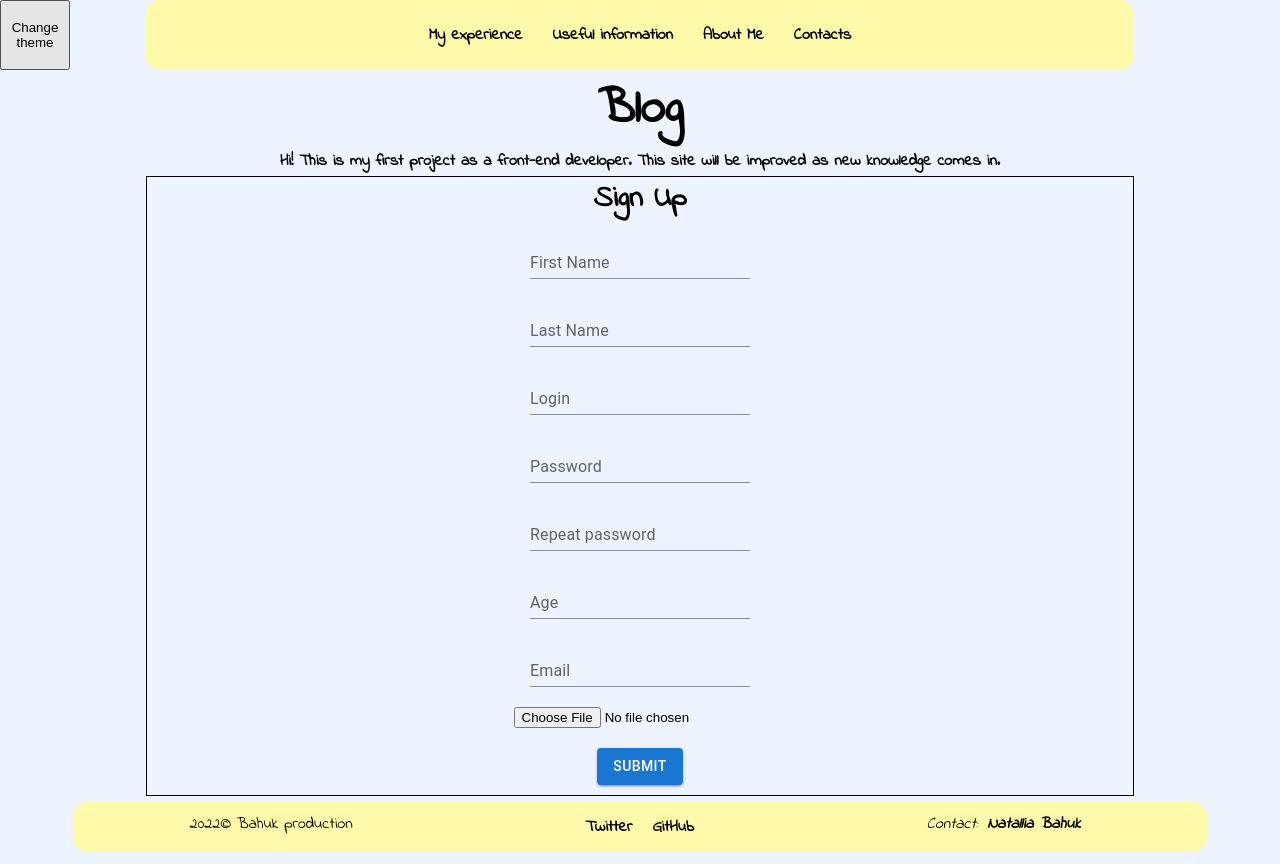
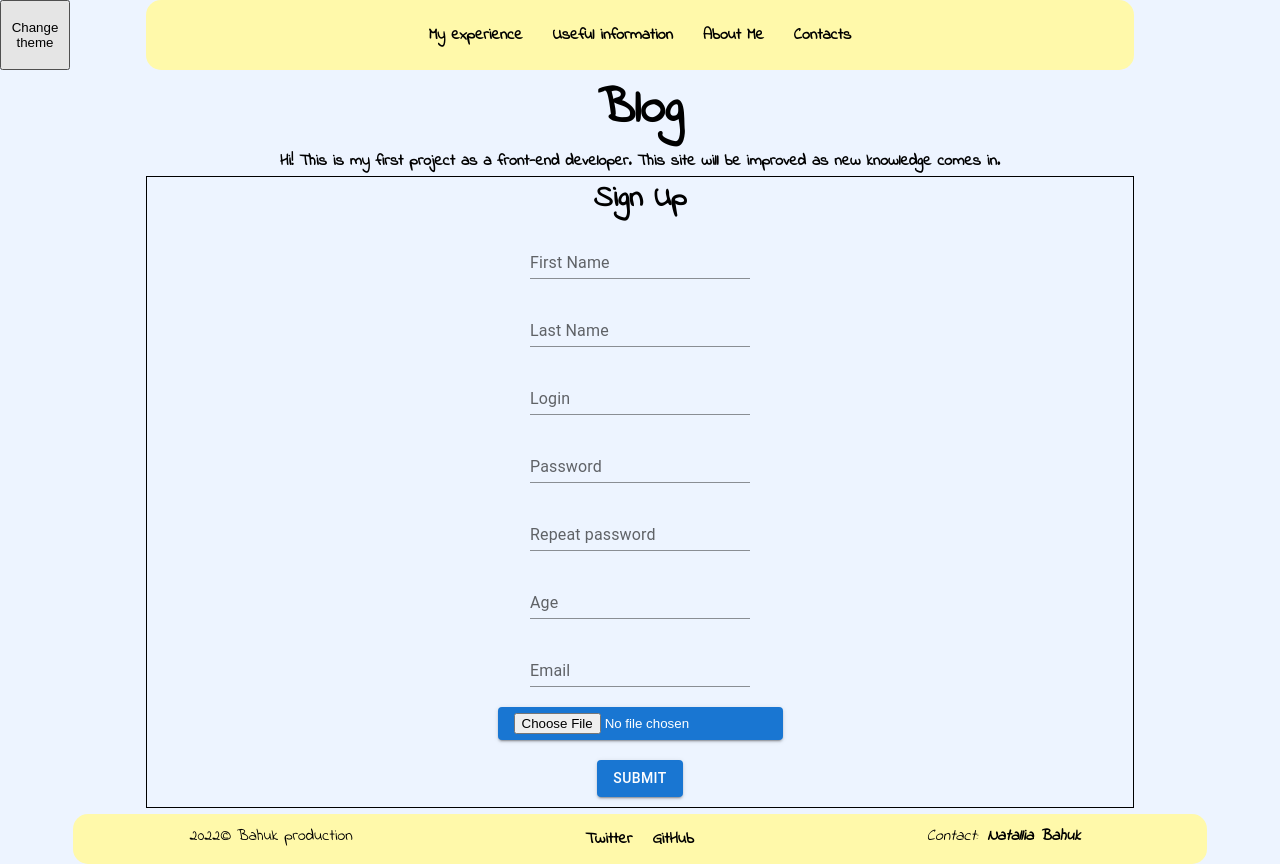
Before and after one commit to ohthatbaguk/genshin-impact, a React (Create React App) app: page / in a window 1280 px wide. Built offline with nearby package versions, Linux system fonts and the light colour scheme; a web font is replaced by a local one.

Commit message:
add type for fields

```diff
--- a/src/components/Main/components/Form/Form.js
+++ b/src/components/Main/components/Form/Form.js
@@ -29,6 +29,7 @@ export default function Form() {
       />
       <TextField
         className={styles.field}
+        type="text"
         name="lastName"
         id="standard-basic"
         label="Last Name"
@@ -36,12 +37,14 @@ export default function Form() {
       />
       <TextField
         className={styles.field}
+        type="text"
         name="login"
         id="standard-basic"
         label="Login"
         variant="standard"
       />
       <TextField
+        type="password"
         className={styles.field}
         name="password"
         id="standard-basic"
@@ -49,6 +52,7 @@ export default function Form() {
         variant="standard"
       />
       <TextField
+        type="password"
         className={styles.field}
         name="repeatPassword"
         id="standard-basic"
@@ -56,6 +60,7 @@ export default function Form() {
         variant="standard"
       />
       <TextField
+        type="number"
         className={styles.field}
         name="age"
         id="standard-basic"
@@ -63,13 +68,16 @@ export default function Form() {
         variant="standard"
       />
       <TextField
+        type="text"
         className={styles.field}
         name="email"
         id="standard-basic"
         label="Email"
         variant="standard"
       />
-      <input className={styles.field} name="file" type="file" />
+      <Button className={styles.field} variant="contained" component="label">
+        <input name="file" type="file" />
+      </Button>
       <Button className={styles.submitButton} type="submit" variant="contained">
         Submit
       </Button>
```
